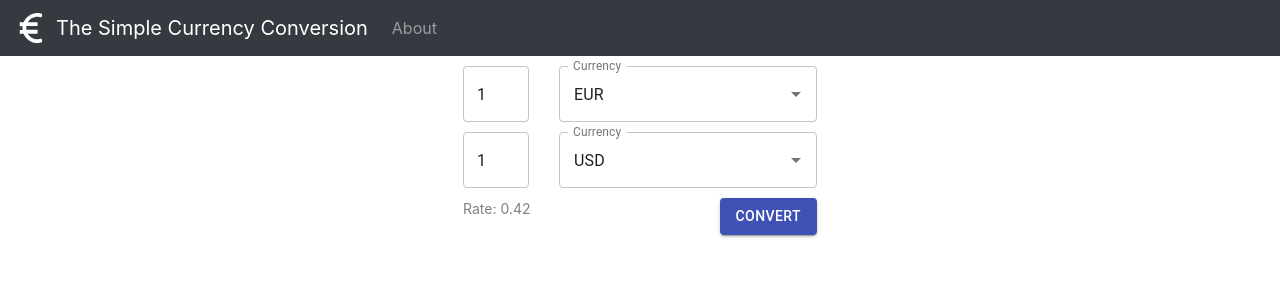
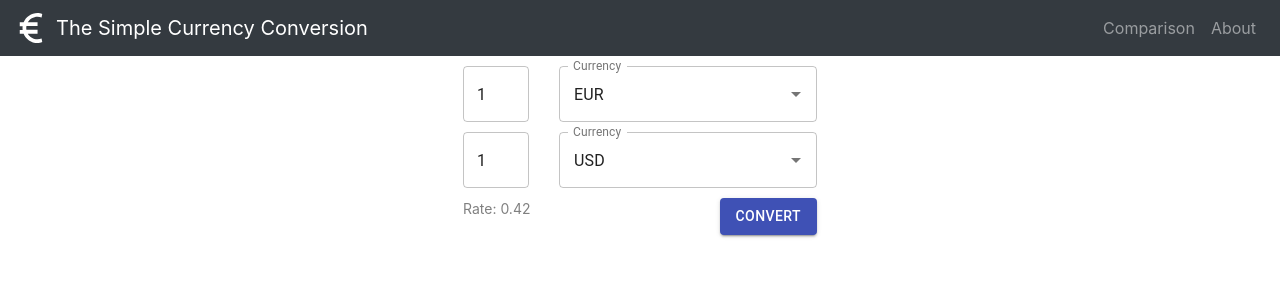
Before and after one commit to Floatjitsu/The-Simple-Currency-Conversion, a React (Create React App) app: page / in a window 1280 px wide. Shown: the top 300 px of the page. Built offline with nearby package versions, Linux system fonts and the light colour scheme; no server answers.

Commit message:
Added comparison navbar menu item

```diff
--- a/src/components/HeaderBar.js
+++ b/src/components/HeaderBar.js
@@ -21,7 +21,10 @@ export default function HeaderBar() {
         		alt={appTitle} />
 				{appTitle}
 		  </Navbar.Brand>
-		  <Nav className='mr-auto'>
+		  <Nav className='ml-auto'>
+		  	<Link to='/comparison'>
+				<Nav.Link href='#comparison'>Comparison</Nav.Link>
+			</Link>
 			<Link to='/about'>
 				<Nav.Link href='#about'>About</Nav.Link>
 			</Link>
```
